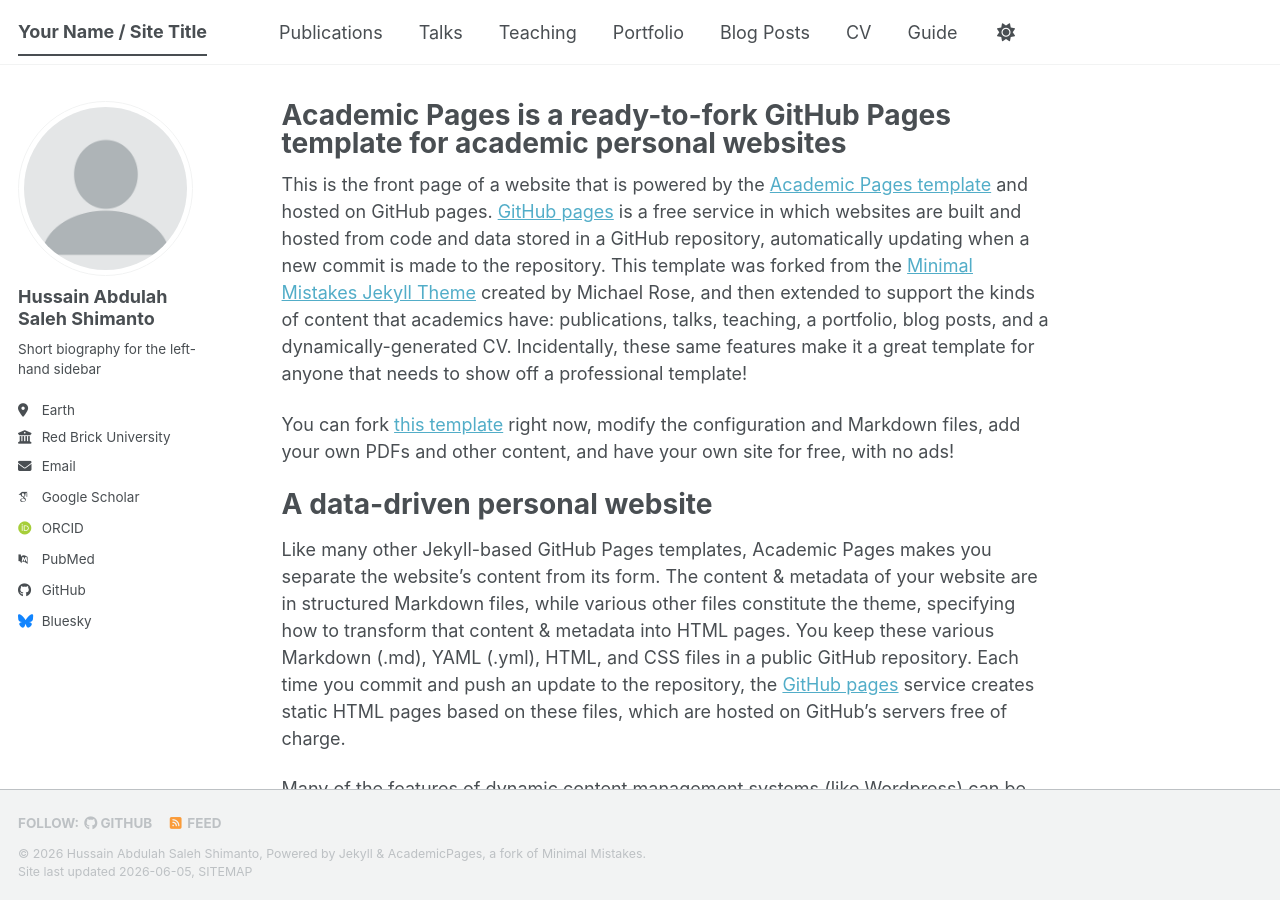
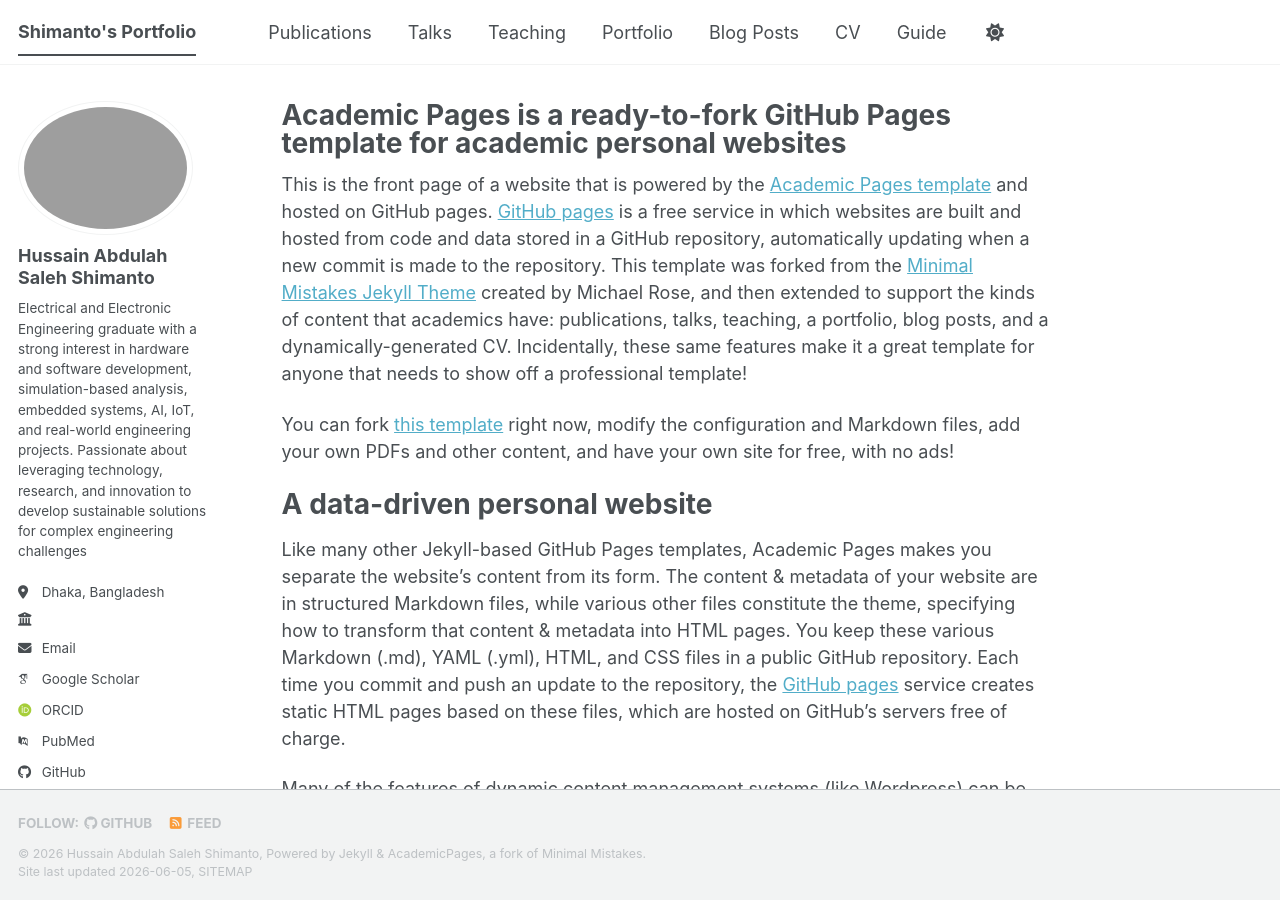
Before and after one commit to shimanto700/hussain-shimanto.github.io, a Jekyll site: the page built from _pages/about.md, in a window 1280 px wide and 900 px high. Built offline with Jekyll 4.4.1, drawn with Linux system fonts in a browser that asks for light colours; some web fonts are replaced; a script bundle is joined from its source files by our own code; library files that are not in the unit come from our copies.

Commit message:
Update _config.yml

```diff
--- a/_config.yml
+++ b/_config.yml
@@ -9,10 +9,10 @@
 # Basic Site Settings
 locale                   : "en-US"
 site_theme               : "default" # The available themes options are "default", "air", "sunrise", "mint", "dirt" and "contrast"
-title                    : "Your Name / Site Title"
+title                    : "Shimanto's Portfolio"
 title_separator          : "-"
 name                     : &name "Hussain Abdulah Saleh Shimanto"
-description              : &description "Your Name's academic portfolio"   # Update this with a general description of your site, this is the default if not overridden by a page
+description              : &description "Electrical and Electronics Engineering Graduate | Embedded Systems, AI & IoT Enthusiast"   # Update this with a general description of your site, this is the default if not overridden by a page
 url                      : https://academicpages.github.io # The base hostname & protocol for your site e.g. "https://[your GitHub username].github.io",
                                                            # or if you already have some other page hosted on Github then use "https://[your GitHub username].github.io/[Your Repo Name]"
 baseurl                  : "" # the subpath of your site, e.g. "/blog"
@@ -23,14 +23,14 @@ repository               : "academicpages/academicpages.github.io"
 #               Additional customization can be done by editing /_includes/author-profile.html
 author:
   # Biographic information
-  avatar           : "profile.png"
+  avatar           : "1741428274606.jpeg"
   name             : Hussain Abdulah Saleh Shimanto
   pronouns         : # example: "she/her"
-  bio              : "Short biography for the left-hand sidebar"
-  location         : "Earth"
-  employer         : "Red Brick University"
+  bio              : "Electrical and Electronic Engineering graduate with a strong interest in hardware and software development, simulation-based analysis, embedded systems, AI, IoT, and real-world engineering projects. Passionate about leveraging technology, research, and innovation to develop sustainable solutions for complex engineering challenges"
+  location         : "Dhaka, Bangladesh"
+  employer         : ""
   uri              : # URL
-  email            : "none@example.org"
+  email            : "hussainshimanto715@gmail.com"
 
   # Academic websites
   academia         : # URL
@@ -51,13 +51,13 @@ author:
   bitbucket        : # Username - Update with your username on the site
   codepen          : # Username
   dribbble         : # Username
-  github           : "academicpages"
-  kaggle           : # Username
+  github           : "shimanto700"
+  kaggle           :  "hussainshimanto"
   stackoverflow    : # User number or user number and name (i.e., use "1" or "1/jeff-atwood")
 
   # Social media
   artstation       : # Username
-  bluesky          : "bsky.app" # Replace this with you Bluesky username
+  # bluesky          : "bsky.app" # Replace this with you Bluesky username
   facebook         : # Username
   flickr           : # Username
   foursquare       : # Username
@@ -66,7 +66,7 @@ author:
   keybase          : # Username
   instagram        : # Username
   lastfm           : # Username
-  linkedin         : # Username
+  linkedin         : "www.linkedin.com/in/hussain-shimanto"
   mastodon         : # URL
   medium           : # URL
   pinterest        : # Username
```
